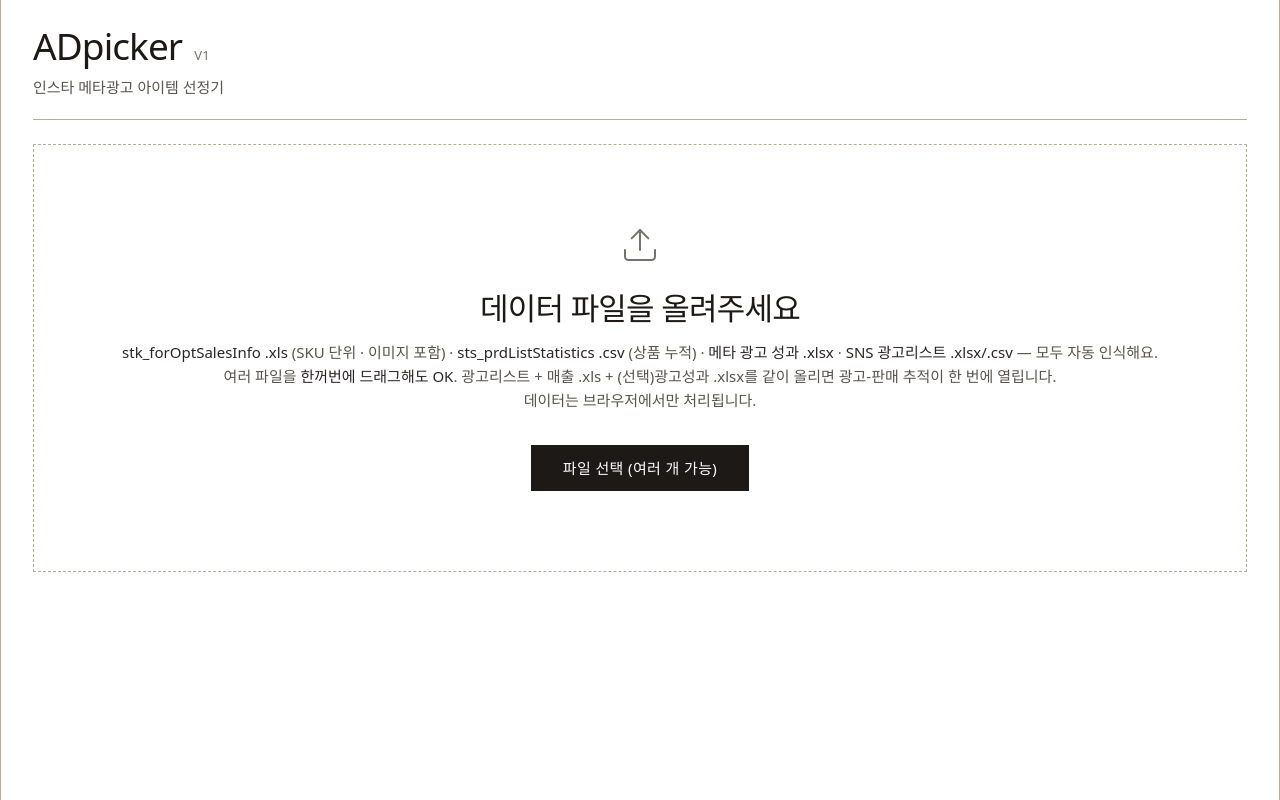
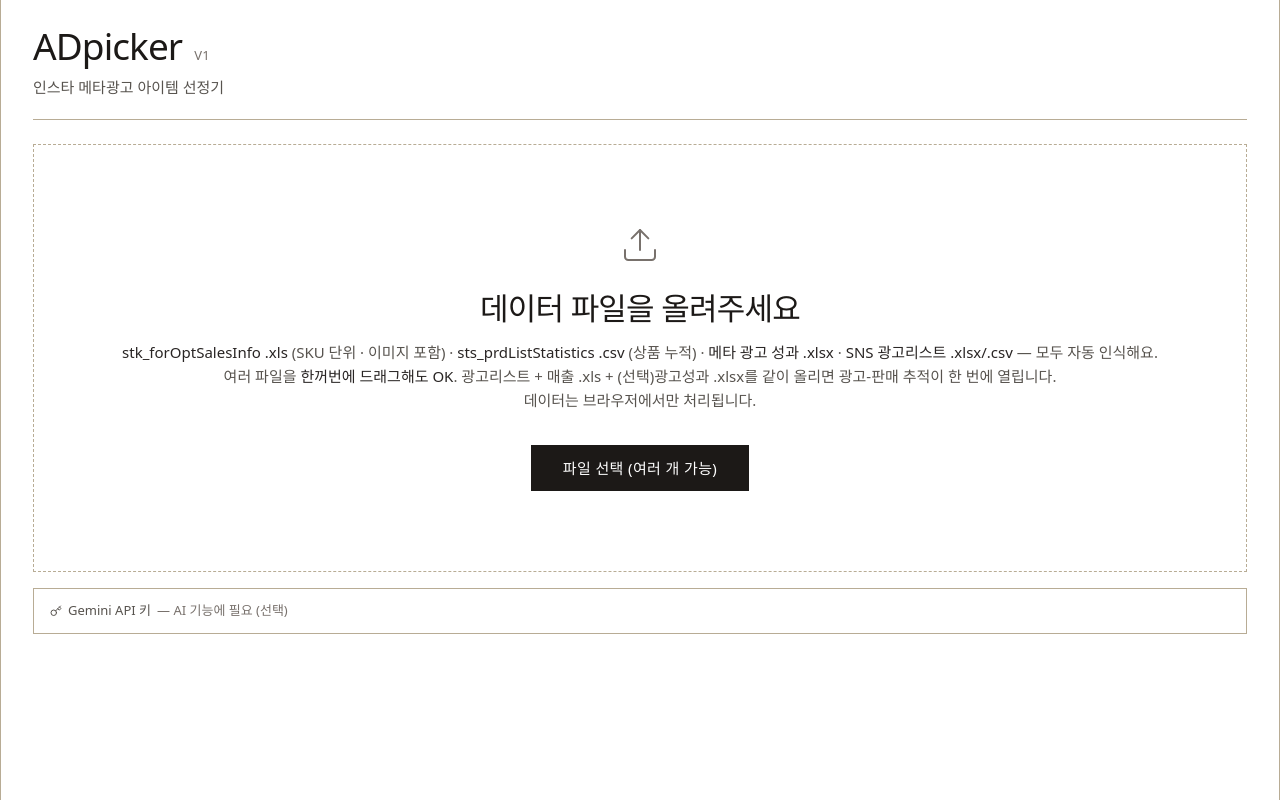
Before and after one commit to leejeongjou-sys/adpicker, a React (Vite) app: page / in a window 1280 px wide. Built offline with nearby package versions, Linux system fonts and the light colour scheme; a web font is replaced by a local one.

Commit message:
Move Gemini API key input to intro (UploadArea) for easier discovery

```diff
--- a/src/App.jsx
+++ b/src/App.jsx
@@ -1709,6 +1709,8 @@ const App = () => {
             adList={adList}
             adListName={adListName}
             onClearAdList={() => { setAdList(null); setAdListName(''); }}
+            apiKey={apiKey}
+            saveApiKey={saveApiKey}
           />
         ) : (
           <div className="grid grid-cols-12 gap-6">
@@ -1950,7 +1952,7 @@ const ThemeSelectorModal = ({
   );
 };
 
-const UploadArea = ({ onFile, parsing, inputRef, adList, adListName, onClearAdList }) => {
+const UploadArea = ({ onFile, parsing, inputRef, adList, adListName, onClearAdList, apiKey, saveApiKey }) => {
   const [drag, setDrag] = useState(false);
   return (
     <div className="space-y-4">
@@ -2010,6 +2012,28 @@ const UploadArea = ({ onFile, parsing, inputRef, adList, adListName, onClearAdLi
         >
           {parsing ? '파싱 중...' : '파일 선택 (여러 개 가능)'}
         </button>
+      </div>
+      <div className="bg-cream-50 border border-cream-400 px-4 py-3">
+        <details>
+          <summary className="text-xs text-stone-600 cursor-pointer hover:text-stone-900 flex items-center gap-1.5 select-none">
+            <LucideKey size={12} />
+            Gemini API 키 {apiKey ? <span className="text-emerald-700">(저장됨 ✓)</span> : <span className="text-stone-500">— AI 기능에 필요 (선택)</span>}
+          </summary>
+          <div className="mt-2 space-y-2">
+            <input
+              type="password"
+              value={apiKey || ''}
+              onChange={e => saveApiKey(e.target.value)}
+              placeholder="AIzaSy..."
+              className="w-full px-2 py-1.5 text-xs border border-cream-400 bg-cream-100 focus:outline-none focus:border-stone-700"
+            />
+            <p className="text-xs text-stone-500 leading-snug">
+              <a href="https://aistudio.google.com/apikey" target="_blank" rel="noreferrer" className="underline">aistudio.google.com</a>에서 무료 발급.
+              {' '}<span className="font-medium">광고세트 만들기의 문구·타겟 자동 생성</span>과 <span className="font-medium">"직접 입력" 주제(자연어 추출)</span>에 사용됩니다.
+              키는 사용자 브라우저에만 저장되고 어디에도 전송되지 않습니다.
+            </p>
+          </div>
+        </details>
       </div>
     </div>
   );
```
